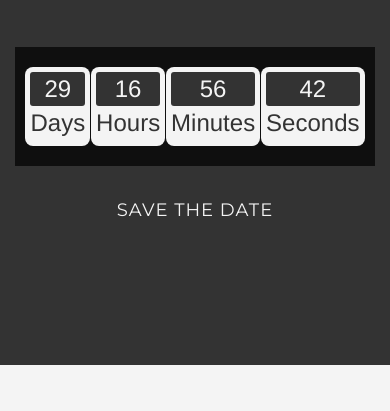
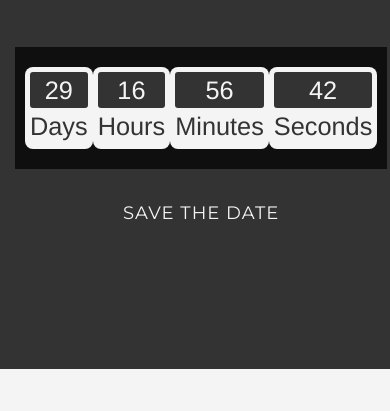
Before and after one commit to iwilsonq/whales-r-us, a website: page index.html in a window 390 px wide. Shown: the part 53-464 px from the top of the page. Drawn offline with nearby package versions, Linux system fonts and the light colour scheme.

Commit message:
fixed count for mobile

```diff
--- a/public/css/style.css
+++ b/public/css/style.css
@@ -143,6 +143,12 @@ a:hover, a:focus {
   border-radius: 3px;
 }
 
+@media(max-width: 500px) {
+  #countdown .remaining {
+    font-size: 3vh;
+  }
+}
+
 
 .intro-body {
   display: table-cell;
```
